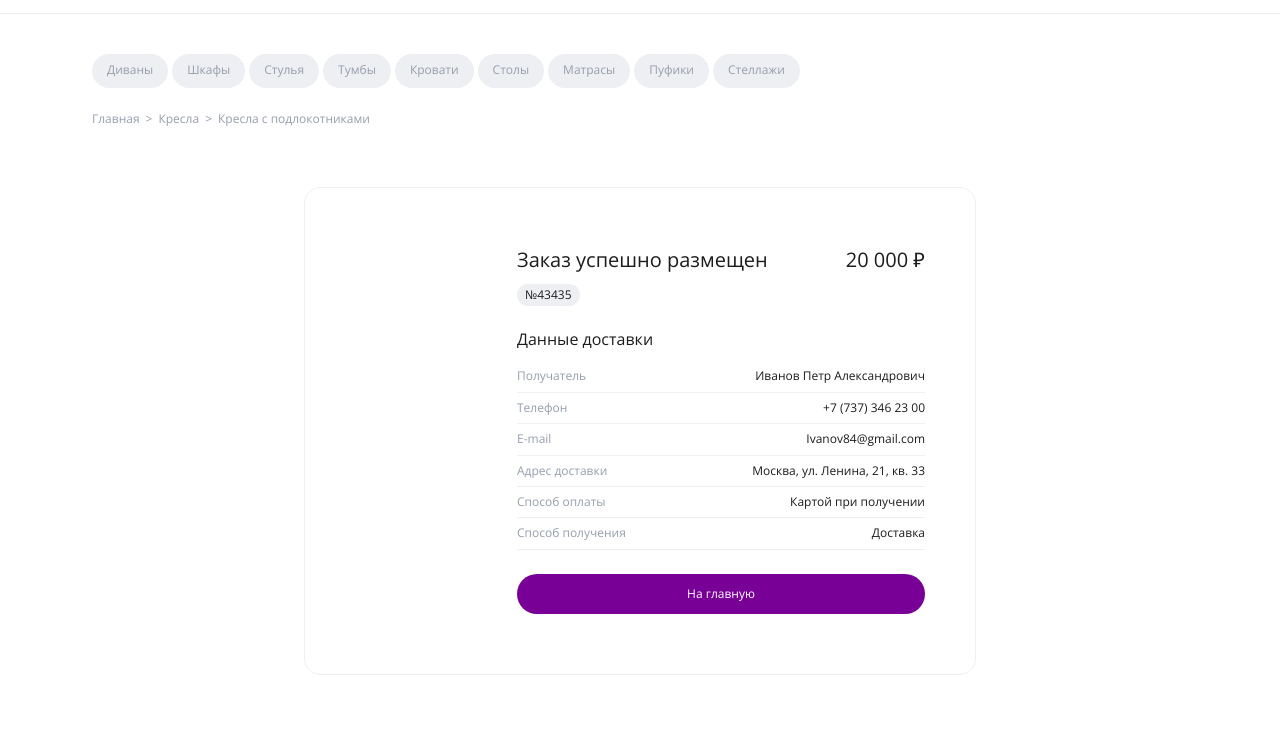
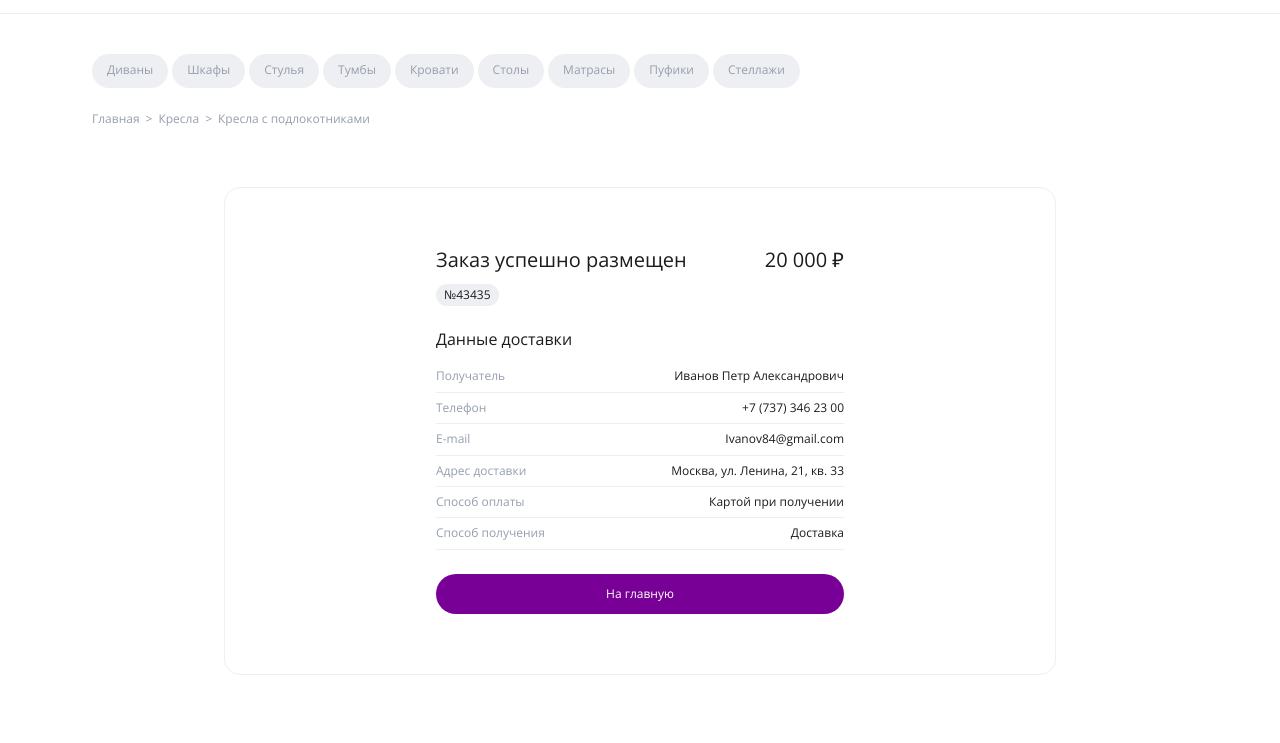
Before and after one commit to PesukarhuTG/store-faktura, a website built with Vite: page index.html in a window 1280 px wide. Shown: the part 57-800 px from the top of the page. Built offline with nearby package versions, Linux system fonts and the light colour scheme.

Commit message:
refactor: order styles

```diff
--- a/styles/order.scss
+++ b/styles/order.scss
@@ -4,31 +4,29 @@
   border-bottom: 1px solid #eeeff2;
 
   @media (min-width: 580px) {
-    padding: 60px 150px;
-    margin-left: 29px;
-    margin-right: 29px;
+    max-width: 710px;
+    margin-left: auto;
+    margin-right: auto;
     margin-top: 60px;
+    padding-top: 60px;
+    padding-bottom: 60px;
     border: 1px solid #eeeff2;
     border-radius: 16px;
   }
 
   @media (min-width: 820px) {
-    padding: 60px 159px;
-    margin-left: 150px;
-    margin-right: 150px;
+    max-width: 726px;
   }
 
   @media (min-width: 1120px) {
-    padding: 60px 212px;
-    margin-left: 304px;
-    margin-right: 304px;
+    max-width: 832px;
   }
 
   &__container {
     position: relative;
 
     @media (min-width: 580px) {
-      min-width: 408px;
+      max-width: 408px;
       padding: 0;
     }
   }
```
